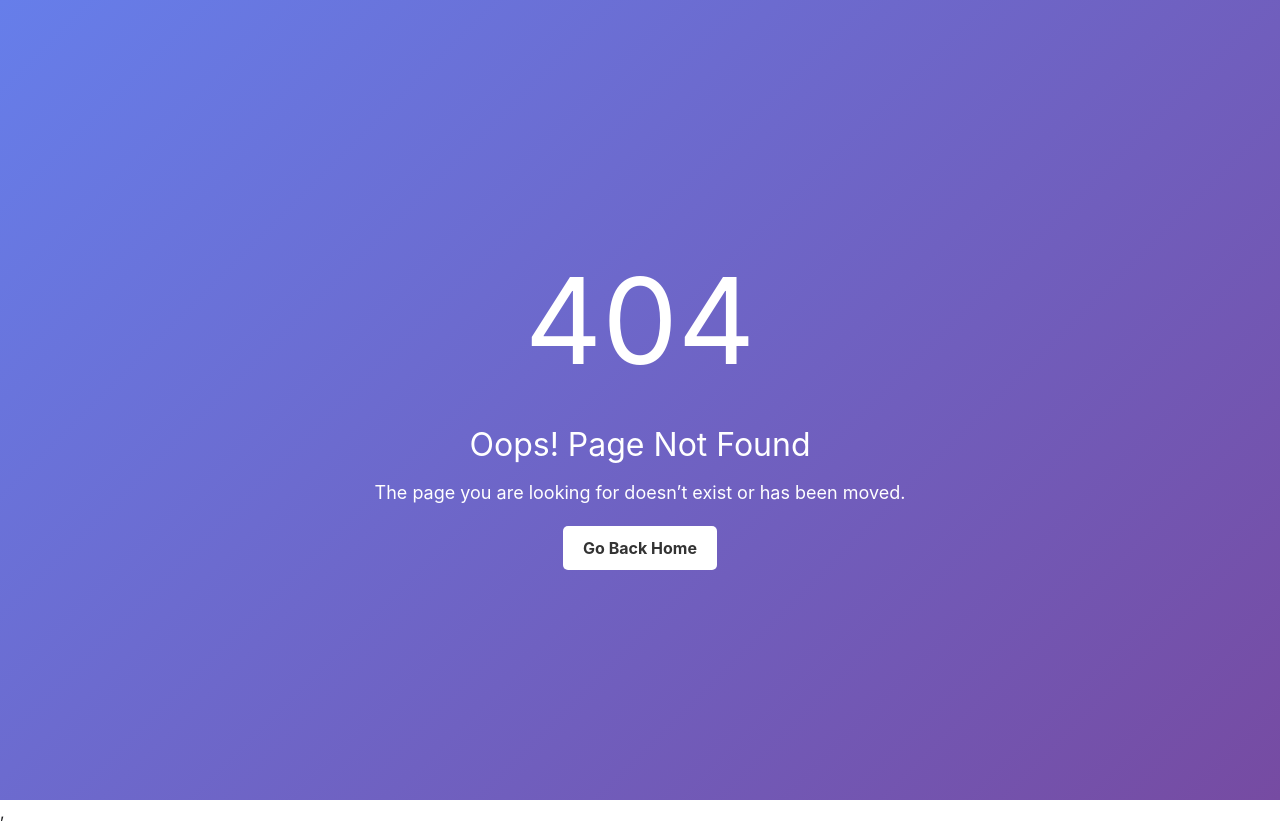
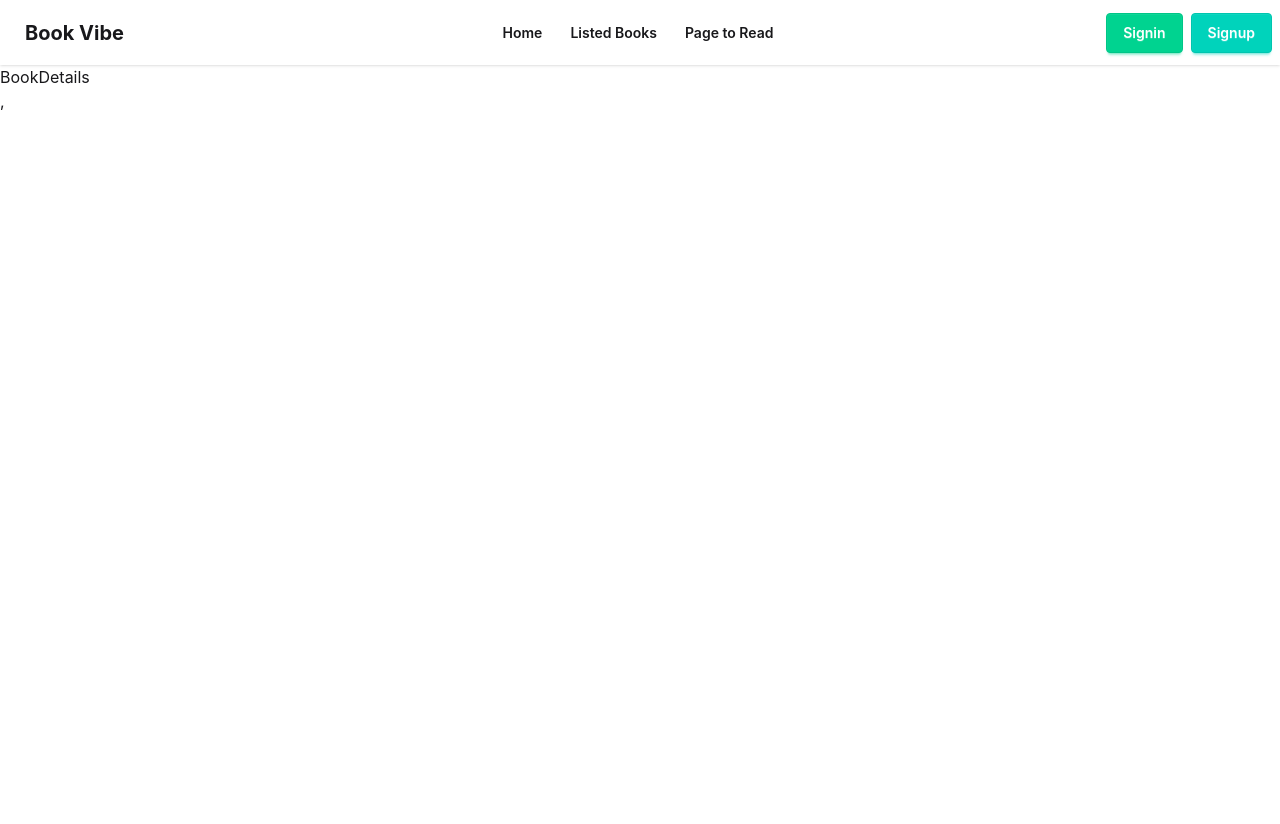
Before and after one commit to Sima-akhter/book-vibe-project, a React (Vite) app: page /bookDetails/1 in a window 1280 px wide. Before the commit this address had no page. After the commit the page ends 800 px from the top, so only its background shows below. Built offline with nearby package versions, Linux system fonts and the light colour scheme.

Commit message:
added book details page

```diff
--- /dev/null
+++ b/src/pages/bookDetails/BookDetails.jsx
@@ -0,0 +1,9 @@
+import React from 'react'
+
+const BookDetails = () => {
+  return (
+    <div>BookDetails</div>
+  )
+}
+
+export default BookDetails
```
Also changed, not shown: src/routes/Routes.jsx (+6 -1 lines).
